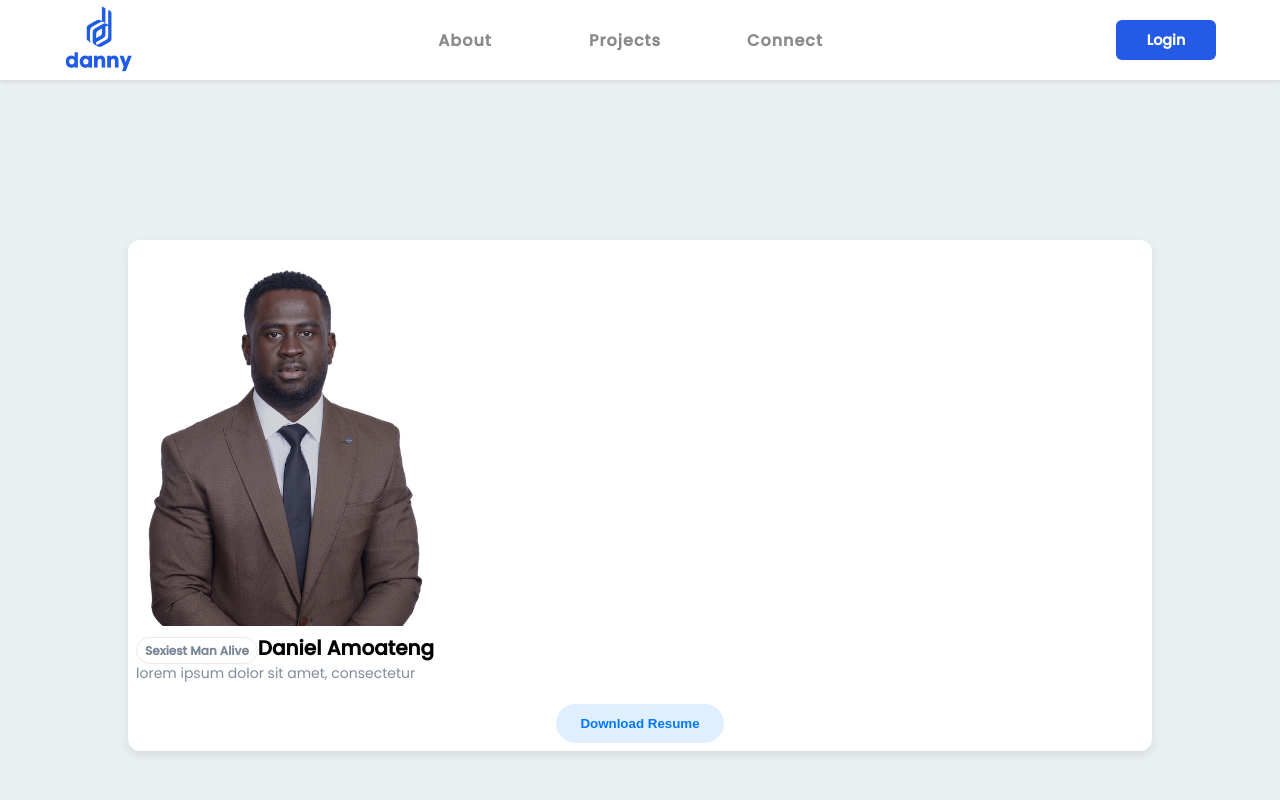
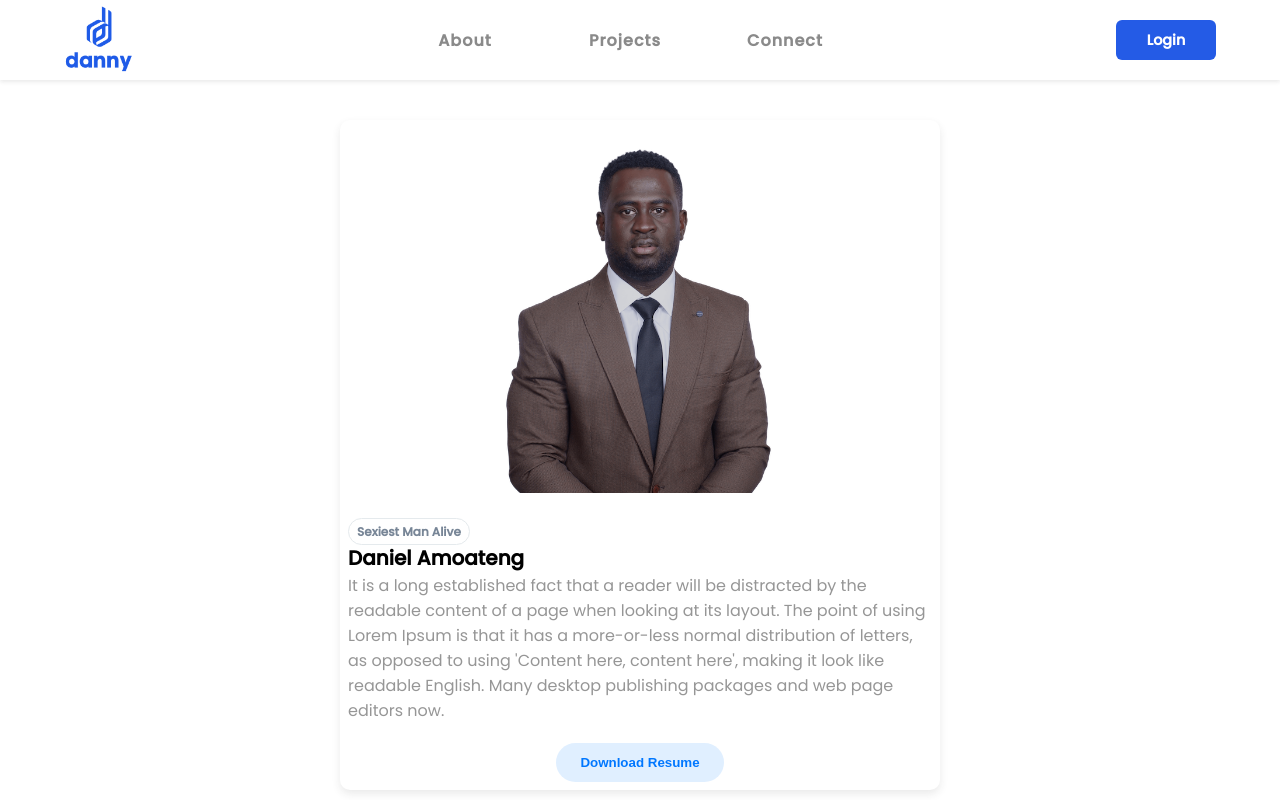
Before and after one commit to Danielamoateng1989/personalwebsite, a React (Create React App) app: page /aboutme in a window 1280 px wide. Shown: the top 800 px of the page. Built offline with nearby package versions, Linux system fonts and the light colour scheme.

Commit message:
style aboutme page

```diff
--- a/src/components/Aboutme.js
+++ b/src/components/Aboutme.js
@@ -4,14 +4,22 @@ import CardImage from '../images/backgroundImage_ccexpress.png'
 
 const Aboutme = () => {
     return (
-        <div className="about_container">
+        <div className="container">
           <div className="my_card">
             <img src={CardImage} alt="Logo" />
             <div className="my_cardInfo">
+                <br />
                 <span className="tag">Sexiest Man Alive</span>
+                <br></br>
                <span className="my_name">Daniel Amoateng</span>
-               <div className="my_fullname"></div>
-               <p>lorem ipsum dolor sit amet, consectetur</p>
+                <br />
+               <p>It is a long established fact that a
+                reader will be distracted by the readable content of a page when looking at its layout.
+                The point of using Lorem Ipsum is that it has a more-or-less normal distribution of letters,
+                 as opposed to using 'Content here, content here', making it look like readable English.
+                 Many desktop publishing packages and web page editors now.
+
+</p>
                <button>Download Resume</button>
             </div>
 
--- a/src/index.css
+++ b/src/index.css
@@ -19,7 +19,7 @@ body {
    font-family: 'Poppins', sans-serif;
     max-width: 100%;
     overflow-x: hidden;
-     background-color: #eaeff1;
+     /* background-color: #eaeff1; */
 
 
 }
@@ -66,18 +66,18 @@ p {
 /*  global classes */
 
 /* section */
-/* .section {
+ .section {
   width: 100vw;
   height: 80vh;
   margin: 0 auto;
   max-width: var(--max-width);
-}  */
+}
 
-/* @media screen and (min-width: 992px) {
+@media screen and (min-width: 992px) {
   .section {
     width: 95vw;
   }
-} */
+}
 
 /*
 ===============
@@ -419,13 +419,13 @@ Styles
 
   }
    .hero-info p {
-    font-size: 1.8rem;
+    font-size: 1rem;
     margin-top: 10px;
 
   }
 
   .hero-info h1 {
-    font-size: 5rem;
+    font-size: 6rem;
     margin-top: 10px;
     font-weight: bold;
 
@@ -670,26 +670,90 @@ Styles
     padding: 28px;
   }
 
-.about_container {
-    max-width: 80%;
+.container {
+  margin: 0 auto;
+  width: 100%;
+  padding: 40px;
+  height: 100%;
+
+}
+
+.my_card {
+  display: block;
+  margin-left: auto;
+  margin-right: auto;
+  width: 50%;
+  background-color: white;
+  padding: 8px;
+  border-radius: 10px;
+  box-shadow: 0 4px 8px 0 rgba(48, 48, 48, 0.1);
+}
+
+.tag {
+
+  text-align: center;
+  padding: 4px 8px;
+  border: 1px solid #e5eaed;
+  border-radius: 50px;
+  font-size: 12px;
+  font-weight: 600;
+  color: #788697;
+}
+
+button {
+  border: none;
+  padding: 12px 24px;
+  border-radius: 50px;
+  font-weight: 600;
+  color: #0077ff;
+  background-color: #e0efff;
+  margin: 0 auto;
+  display: block;
+  cursor: pointer;
+}
+
+.my_name {
+  font-size: 20px;
+  font-weight: 600;
+  text-align: center;
+
+}
+img {
+
+    border-radius: 10px ;
+    height: auto;
     margin: 0 auto;
-    margin-top: 20vh;
-    height: 80vh;
+      display: block;
+  margin-left: auto;
+  margin-right: auto;
+  width: 50%;
+
+
+  }
+
+  .my_name {
+
+    text-align: center;
+    margin: 0 auto;
+  }
+
+ /* .about_container {
+  margin: auto;
+  width: 60%;
+  border: 3px;
+  padding: 10px;
+  height: 80vh;
+
 
 
   }
 
 
 
-  img {
-    width: 30%;
-    border-radius: 12px ;
-    height: 50%;
-  }
 
 
 
-  .my_card {
+  /* .my_card {
     background-color: white;
     padding: 8px;
     border-radius: 12px;
@@ -709,7 +773,7 @@ Styles
 
 .my_name {
   font-size: 20px;
-    font-weight: 600;
+  font-weight: 600;
 
 }
 
@@ -717,22 +781,17 @@ p {
   font-size: 14px;
   color: #7f8c9b;
   line-height: 150%;
-}
+} */
 
 
-button {
+/* button {
   border: none;
   padding: 12px 24px;
   border-radius: 50px;
-
   font-weight: 600;
   color: #0077ff;
   background-color: #e0efff;
-
-  /* Button is inline-block element by default, it need to have block display for margin: 0 auto; to work */
   margin: 0 auto;
   display: block;
-
-  /* Button is a clickable element, therefore it should have a pointer cursor */
   cursor: pointer;
-}
+}    */
```
